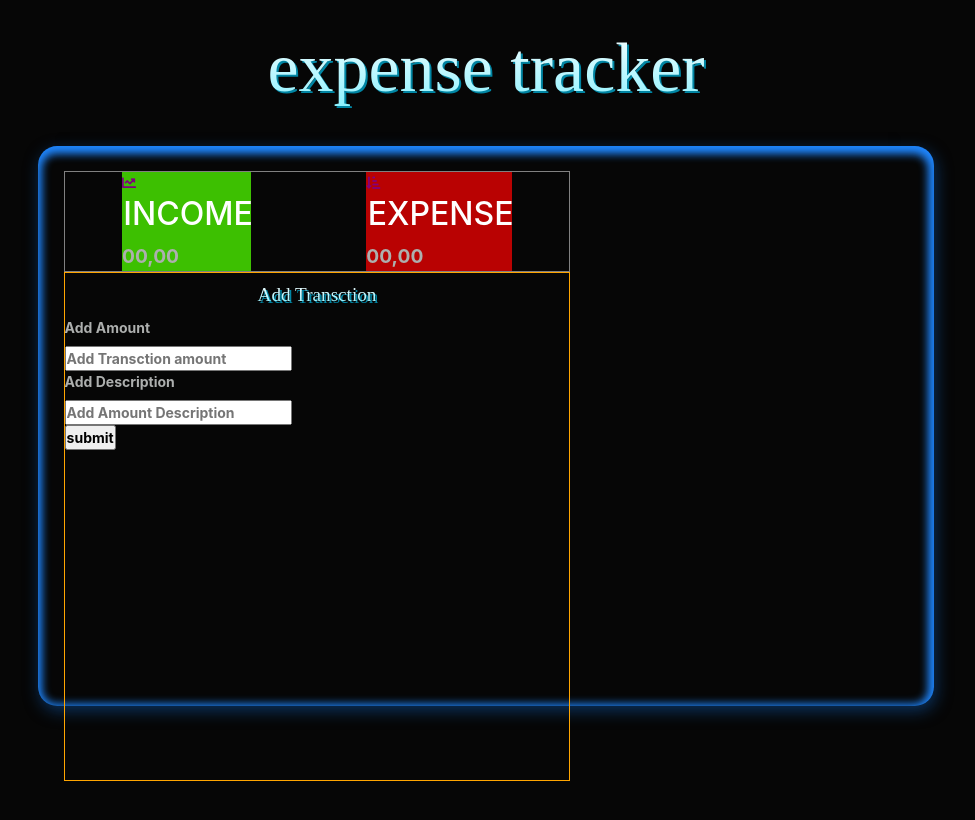
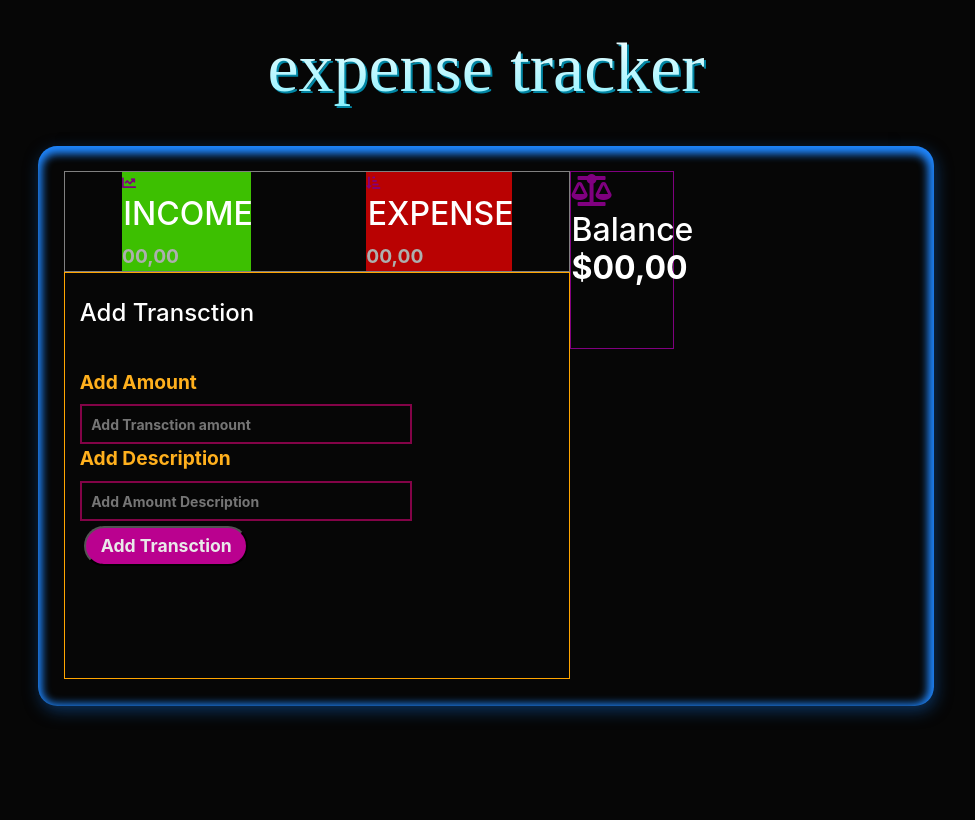
Before and after one commit to shahzain-lab/expense-tracker, a React (Create React App) app: page / in a window 1280 px wide. Shown: the top 820 px of the page, without its empty margins (154-1129 px from the left). Built offline with nearby package versions, Linux system fonts and the light colour scheme; a web font is replaced by a local one.

Commit message:
add styling

```diff
--- a/src/App.css
+++ b/src/App.css
@@ -10,7 +10,7 @@
   height: 100vh;
   background: #0000;
 }
-.mainDiv h3{
+.mainDiv h1{
   font-family: Fascinate Inline;
     background-image: linear-gradient(180deg, #fff, #87f1ff);
     font-weight: 400px;
@@ -37,4 +37,8 @@
   box-shadow: inset -1px 3px 8px 5px #1F87FF, 2px 5px 16px 0px #0B325E, -8px -39px 6px -29px rgba(0,0,0,0.05);
   margin-top: 2%;
   padding: 2%;
+  display: flex;
 }
+.sec1{
+  width: 60%;
+}
--- a/src/App.tsx
+++ b/src/App.tsx
@@ -2,15 +2,21 @@ import React from 'react';
 import './App.css';
 import { Summary } from './components/Summary';
 import { AddTrans } from './components/AddTrans';
+import { Balance } from './components/Balance';
 
 function App() {
   return (
     <div className="mainDiv">
       <div>
-      <h3>expense tracker</h3>
+      <h1>expense tracker</h1>
       <div className="section">
+        <div className="sec1">
         <Summary />
         <AddTrans />
+        </div>
+        <div>
+        <Balance />
+        </div>
       </div>
       </div>
     </div>
--- a/src/components/AddTrans.tsx
+++ b/src/components/AddTrans.tsx
@@ -20,10 +20,7 @@ export const AddTrans = () => {
                  placeholder="Add Amount Description"
                 />
                 <br />
-                <input
-                  type="submit"
-                  value="submit"
-                />
+                <button>Add Transction</button>
             </form>
         </div>
     )
--- a/src/components/style.css
+++ b/src/components/style.css
@@ -7,7 +7,7 @@
 /* //Summary/// */
 .Summary{
     display: flex;
-    width: 60%;
+    width: 100%;
     justify-content: space-around;
     border: 1px solid gray;
     align-items: center;
@@ -42,10 +42,37 @@
 
 /* ///AddTransction/// */
 .AddTrans{
-    width: 60%;
-    height: 100%;
+    width: 100%;
+    height: 80%;
     border: 1px solid orange;
 }
+.AddTrans form{
+    padding: 3%;
+    margin-top: 2%;
+}
+form label{
+    font-size: 1.2rem;
+    color: #ffb01d;
+}
+form input{
+    width: 70%;
+    height: 20%;
+    padding: 2%;
+    color: #606060;
+    background: transparent;
+    border: 2px solid rgb(131, 3, 71);
+}
 .Addhead{
-    font-size: 1.2rem!important;
+    font-size: 1.5rem;
+    padding: 3%;
+    margin-top:2%;
 }
+form button{
+    font-size: 1.1rem;
+    color: rgb(233, 233, 233);
+    background: #f100b9c4;
+    padding: 1% 3%;
+    margin: 1%;
+    border-radius: 1.3rem;
+
+}
```
Also changed, not shown: 1 other file (tests, documents, lock files or other folders).
